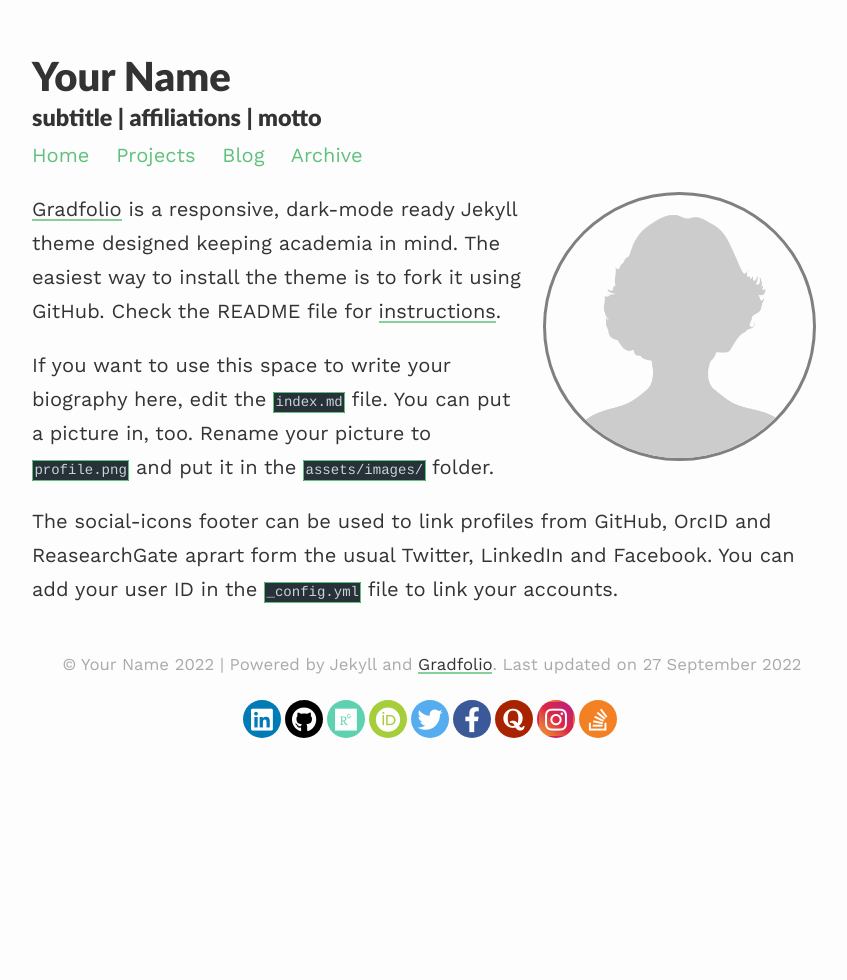
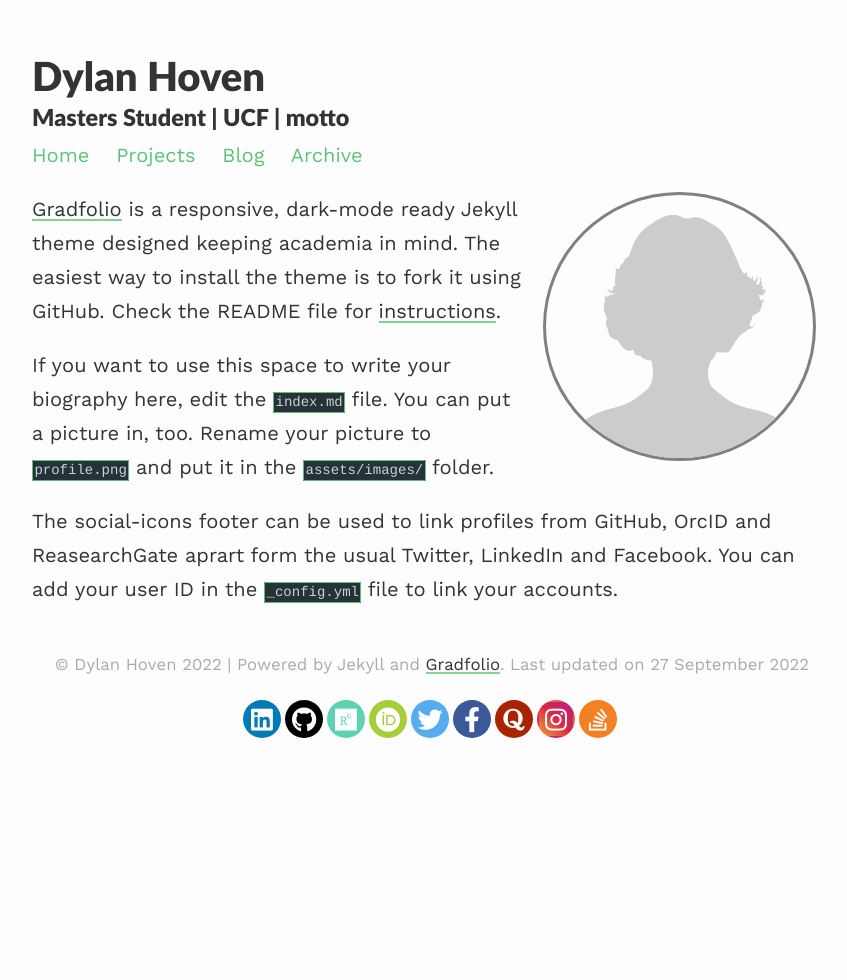
Before and after one commit to hovendm/gradfolio, a Jekyll site: the page built from index.md, in a window 1280 px wide. Shown: the whole page, without its empty margins (208-1055 px from the left). Built offline with Jekyll 4.4.1, drawn with Linux system fonts in a browser that asks for light colours; nearby versions of some CDN libraries.

Commit message:
basic personal info

```diff
--- a/_config.yml
+++ b/_config.yml
@@ -1,7 +1,7 @@
 ### your site title here
 
-title: Your Name
-description: subtitle | affiliations | motto
+title: Dylan Hoven
+description: Masters Student | UCF | motto
 
 baseurl: /gradfolio #name of GitHub repository
 url: "" #custom url to be used instead of GitHub repository
@@ -13,7 +13,7 @@ permalink: /blog/:year/:title/
 paginate_path: /blog/page:num/
 
 # Social media links in footer
-twitter: "#"
+twitter: "dyblab"
 linkedin: "#"
 stackoverflow: "#"
 github: "#"
```
